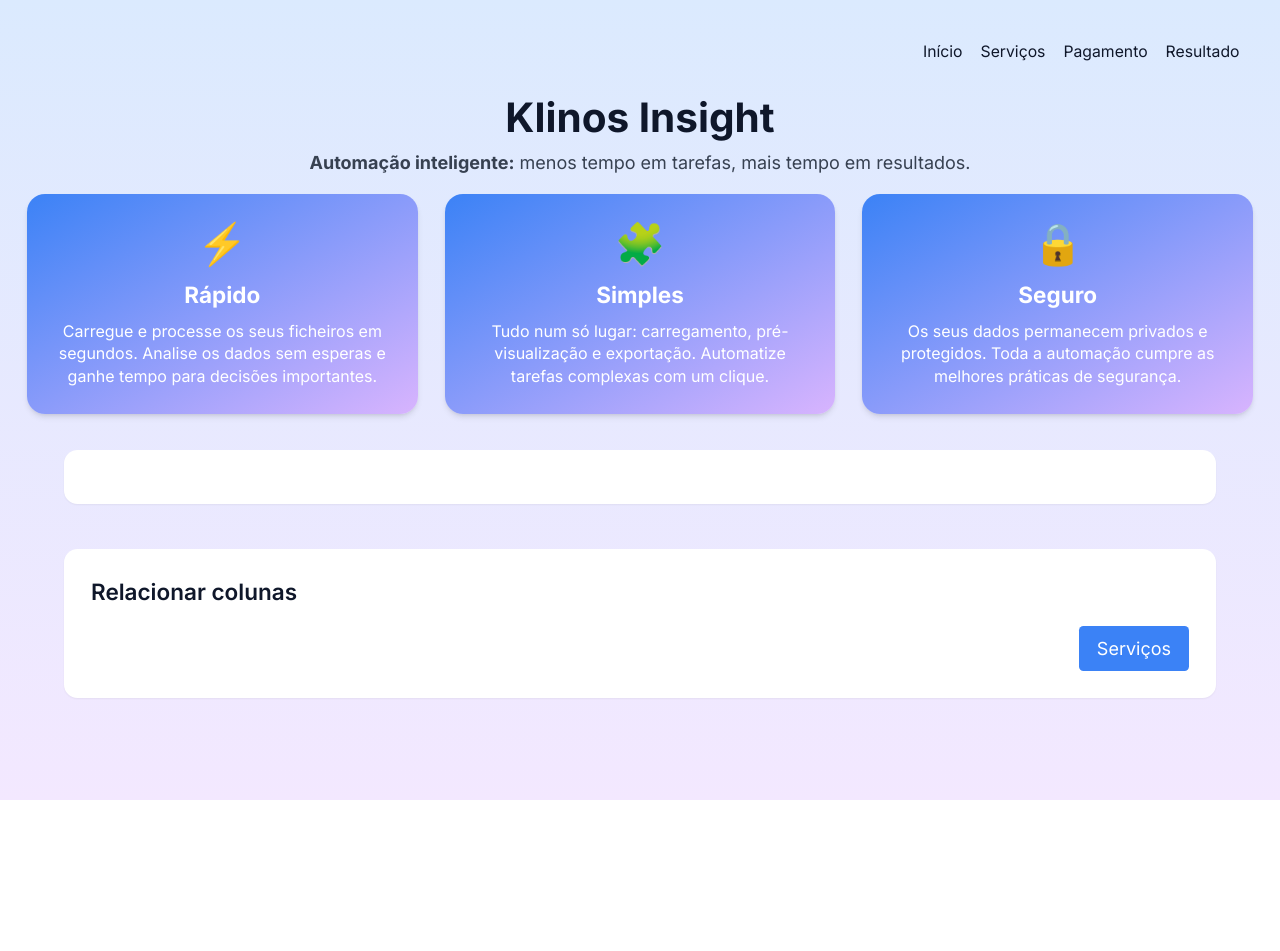
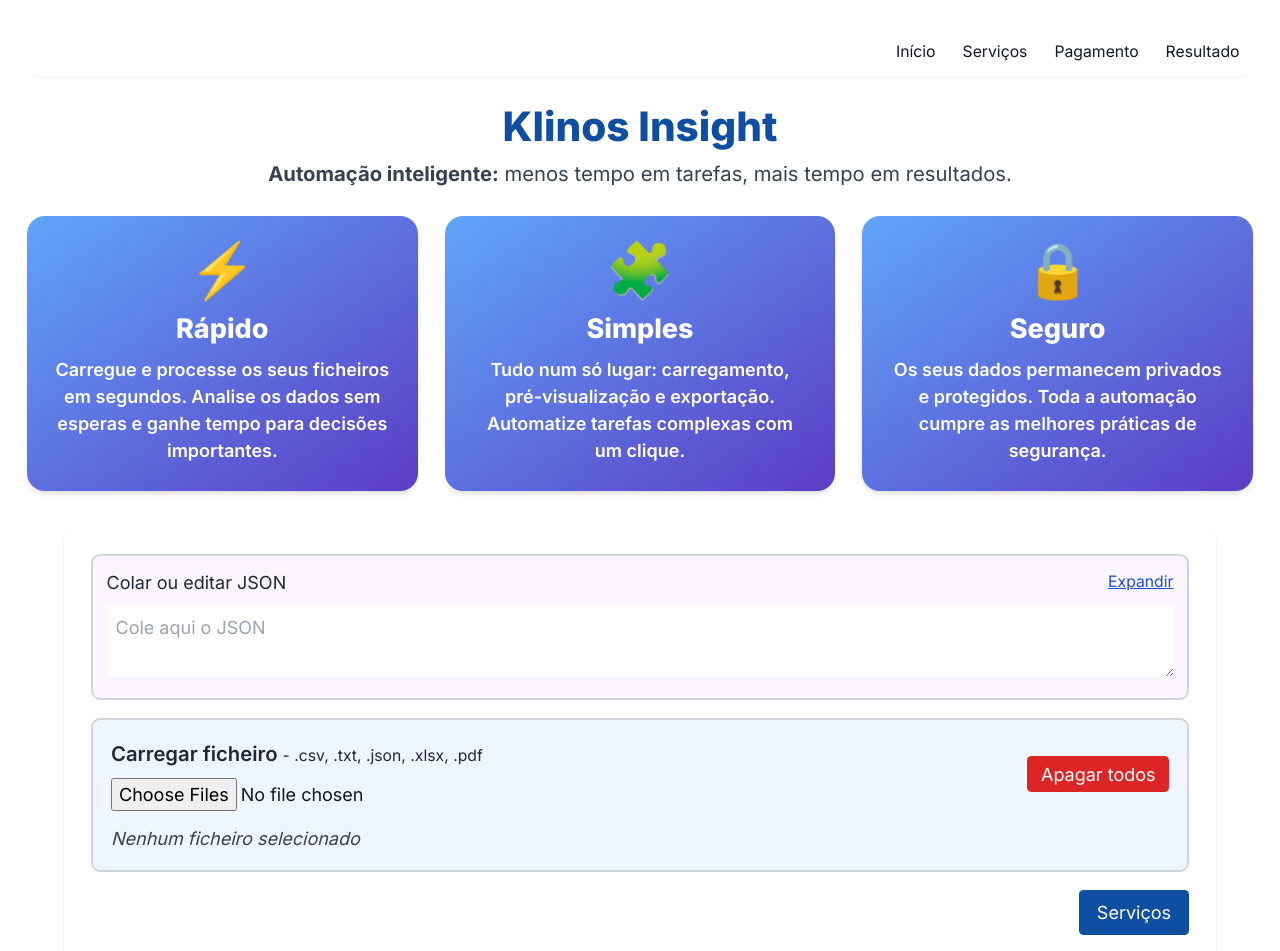
Before and after one commit to klinos3/klinos-App, a React (Create React App) app: page / in a window 1280 px wide. Shown: the top 951 px of the page. Before the commit the page ends 800 px from the top, so only its background shows below. Built offline with nearby package versions, Linux system fonts and the light colour scheme.

Commit message:
update layout estetica

```diff
--- a/src/App.jsx
+++ b/src/App.jsx
@@ -1,4 +1,10 @@
 import React, { useState } from "react";
+
+/* ------------------------------------------------------------------
+  App.jsx
+  - Mantém o layout que combinámos.
+  - Nota: para já não trazemos xlsx/pdf libs para evitar erros de build.
+------------------------------------------------------------------ */
 
 const cards = [
   {
@@ -22,78 +28,68 @@
 ];
 
 export default function App() {
+  // ficheiros carregados (cada objecto: { name, headers: [], rows: [] })
+  const [filesData, setFilesData] = useState([]);
   const [jsonInput, setJsonInput] = useState("");
-  // Cada item: { name, headers: [], rows: [] }
-  const [filesData, setFilesData] = useState([]);
-  // Relações simples: { [fileName]: "colunaEscolhida" }
-  const [relations, setRelations] = useState({});
+  const [jsonExpanded, setJsonExpanded] = useState(false);
+  const [relations, setRelations] = useState({}); // { filename: selectedColumn }
 
-  // Parseadores
   const parseCSV = (text) => {
     const lines = text.split(/\r\n|\n/).filter((l) => l.length);
-    if (lines.length === 0) return { headers: [], rows: [] };
-    const headers = lines[0].split(",").map((h) => h.trim());
-    const rows = lines.slice(1).map((line) => line.split(",").map((c) => c.trim()));
+    const headers = lines.length ? lines[0].split(",").map(h => h.trim()) : [];
+    const rows = lines.slice(1).map((r) => r.split(",").map(c => c.trim()));
     return { headers, rows };
   };
 
-  const parseJSON = (text) => {
+  const parseJSONText = (text) => {
     try {
-      const data = JSON.parse(text);
-      if (Array.isArray(data) && data.length && typeof data[0] === "object") {
-        const headers = Object.keys(data[0]);
-        const rows = data.map((row) => headers.map((h) => String(row[h] ?? "")));
+      const parsed = JSON.parse(text);
+      if (Array.isArray(parsed) && parsed.length && typeof parsed[0] === "object") {
+        const headers = Object.keys(parsed[0]);
+        const rows = parsed.map((o) => headers.map((h) => (o[h] === undefined ? "" : String(o[h]))));
         return { headers, rows };
       }
-      // fallback: mostrar como linhas de texto
-      const lines = text.split(/\r\n|\n/).slice(0, 200);
-      return { headers: ["Conteúdo"], rows: lines.map((l) => [l]) };
-    } catch {
-      const lines = text.split(/\r\n|\n/).slice(0, 200);
-      return { headers: ["Conteúdo"], rows: lines.map((l) => [l]) };
-    }
+    } catch (_) {}
+    const lines = text.split(/\r\n|\n/).slice(0, 200);
+    return { headers: ["Conteúdo"], rows: lines.map(l => [l]) };
   };
 
   const parseTXT = (text) => {
     const lines = text.split(/\r\n|\n/).slice(0, 200);
-    return { headers: ["Conteúdo"], rows: lines.map((l) => [l]) };
+    return { headers: ["Conteúdo"], rows: lines.map(l => [l]) };
   };
 
   const handleFileUpload = async (e) => {
-    const selected = Array.from(e.target.files || []);
-    if (!selected.length) return;
+    const uploadedFiles = Array.from(e.target.files || []);
+    if (!uploadedFiles.length) return;
 
-    const readers = selected.map(
-      (file) =>
+    const parsed = await Promise.all(
+      uploadedFiles.map((file) =>
         new Promise((resolve) => {
           const name = file.name;
+          const lower = name.toLowerCase();
           const reader = new FileReader();
 
-          // CSV
-          if (name.toLowerCase().endsWith(".csv")) {
-            reader.onload = (ev) => {
-              const { headers, rows } = parseCSV(ev.target.result);
-              resolve({ name, headers, rows });
-            };
+          if (lower.endsWith(".csv")) {
+            reader.onload = (ev) => resolve({ name, ...parseCSV(ev.target.result) });
             reader.readAsText(file);
             return;
           }
 
-          // JSON
-          if (name.toLowerCase().endsWith(".json")) {
-            reader.onload = (ev) => {
-              const { headers, rows } = parseJSON(ev.target.result);
-              resolve({ name, headers, rows });
-            };
+          if (lower.endsWith(".json")) {
+            reader.onload = (ev) => resolve({ name, ...parseJSONText(ev.target.result) });
             reader.readAsText(file);
             return;
           }
 
-          // XLSX (por agora, sem lib) → aviso
-          if (
-            name.toLowerCase().endsWith(".xlsx") ||
-            name.toLowerCase().endsWith(".xls")
-          ) {
+          if (lower.endsWith(".txt")) {
+            reader.onload = (ev) => resolve({ name, ...parseTXT(ev.target.result) });
+            reader.readAsText(file);
+            return;
+          }
+
+          // XLSX / PDF: por agora devolve aviso (integraremos depois)
+          if (lower.endsWith(".xlsx") || lower.endsWith(".xls")) {
             resolve({
               name,
               headers: ["Aviso"],
@@ -101,9 +97,7 @@
             });
             return;
           }
-
-          // PDF (por agora, sem lib) → aviso
-          if (name.toLowerCase().endsWith(".pdf")) {
+          if (lower.endsWith(".pdf")) {
             resolve({
               name,
               headers: ["Aviso"],
@@ -112,28 +106,20 @@
             return;
           }
 
-          // TXT / outros
-          reader.onload = (ev) => {
-            const { headers, rows } = parseTXT(ev.target.result);
-            resolve({ name, headers, rows });
-          };
+          // fallback -> ler como texto
+          reader.onload = (ev) => resolve({ name, ...parseTXT(ev.target.result) });
           reader.readAsText(file);
         })
+      )
     );
 
-    const parsed = await Promise.all(readers);
     setFilesData((prev) => [...prev, ...parsed]);
-    // limpar input para permitir re-carregar o mesmo nome
-    e.target.value = "";
+    e.target.value = ""; // permite re-upload do mesmo ficheiro
   };
 
   const removeFile = (name) => {
     setFilesData((prev) => prev.filter((f) => f.name !== name));
-    setRelations((prev) => {
-      const copy = { ...prev };
-      delete copy[name];
-      return copy;
-    });
+    setRelations((prev) => { const c = { ...prev }; delete c[name]; return c; });
   };
 
   const removeAll = () => {
@@ -144,66 +130,162 @@
   const setRelationForFile = (fileName, col) => {
     setRelations((prev) => ({ ...prev, [fileName]: col }));
   };
+
   return (
-    <div className="min-h-screen p-6 bg-gradient-to-b from-blue-100 to-purple-100">
-      {/* Top bar: menus à direita */}
-      <div className="flex justify-end p-3 mb-2 text-sm">
-        <nav className="flex gap-4">
-          <a className="hover:underline cursor-pointer">Início</a>
-          <a className="hover:underline cursor-pointer">Serviços</a>
-          <a className="hover:underline cursor-pointer">Pagamento</a>
-          <a className="hover:underline cursor-pointer">Resultado</a>
-        </nav>
+    <div className="min-h-screen p-6 bg-white">
+      {/* Top bar */}
+      <div className="bg-white/80 flex justify-between items-center p-3 rounded-xl mb-6 shadow-sm">
+        <div /> {/* placeholder left to keep logo centered */}
+        <div className="text-sm flex gap-6">
+          <a className="font-medium hover:underline cursor-pointer">Início</a>
+          <a className="font-medium hover:underline cursor-pointer">Serviços</a>
+          <a className="font-medium hover:underline cursor-pointer">Pagamento</a>
+          <a className="font-medium hover:underline cursor-pointer">Resultado</a>
+        </div>
       </div>
 
-      {/* Nome + frase */}
-      <header className="text-center my-4">
+      {/* Header centralizado */}
+      <header className="text-center mb-6">
         <a
           href="https://www.klinosinsight.com"
           target="_blank"
           rel="noopener noreferrer"
-          className="text-4xl font-bold text-brandBlue hover:underline"
+          className="text-4xl font-extrabold text-klinosBlue"
         >
           Klinos Insight
         </a>
-        <p className="mt-2 text-gray-700 text-base">
+        <p className="mt-2 text-gray-700 text-lg">
           <strong>Automação inteligente:</strong> menos tempo em tarefas, mais tempo em resultados.
         </p>
       </header>
 
-      {/* Dashboards */}
-      <section className="flex flex-col md:flex-row justify-center gap-6 mb-8">
+      {/* Dashboards (texto bold, maior) */}
+      <section className="flex flex-col md:flex-row gap-6 mb-8">
         {cards.map((card, idx) => (
           <div
             key={idx}
-            className="bg-gradient-to-br from-blue-500 to-purple-300 rounded-2xl p-6 flex-1 text-white text-center shadow-md transform transition hover:scale-105"
+            className="bg-gradient-to-br from-blue-400 to-klinosPurple rounded-2xl p-6 flex-1 text-white text-center shadow-md transform transition hover:scale-105"
           >
-            <div className="text-4xl mb-3 font-bold">{card.icon}</div>
-            <h2 className="text-xl font-bold mb-2">{card.title}</h2>
-            <p className="text-sm" style={{ fontSize: "16px" }}>{card.description}</p>
+            <div className="text-5xl mb-3 font-extrabold">{card.icon}</div>
+            <h2 className="text-2xl font-extrabold mb-2">{card.title}</h2>
+            <p className="text-base font-semibold">{card.description}</p>
           </div>
         ))}
       </section>
 
-      {/* Área principal (JSON, Upload, Lista de ficheiros) */}
-      <section className="bg-white p-6 rounded-xl max-w-5xl mx-auto mb-10 shadow-sm">
-        {/* ... mantém todo o código existente desta seção igual */}
+      {/* Área principal: JSON acima, upload e previews */}
+      <section className="bg-white p-6 rounded-xl max-w-5xl mx-auto mb-10 shadow">
+        {/* Colar/editar JSON (altura ~2 linhas por omissão) */}
+        <div className="p-3 border-2 border-gray-300 rounded-lg bg-purple-50 mb-4">
+          <div className="flex justify-between items-center">
+            <label className="text-gray-800 font-medium">Colar ou editar JSON</label>
+            <button
+              onClick={() => setJsonExpanded(!jsonExpanded)}
+              className="text-sm text-blue-700 underline"
+            >
+              {jsonExpanded ? "Reduzir" : "Expandir"}
+            </button>
+          </div>
+          <textarea
+            value={jsonInput}
+            onChange={(e) => setJsonInput(e.target.value)}
+            placeholder="Cole aqui o JSON"
+            className={`w-full p-2 mt-2 rounded text-gray-800 ${jsonExpanded ? "h-40" : "h-16"}`}
+          />
+        </div>
+
+        {/* Upload */}
+        <div className="p-4 border-2 border-gray-300 rounded-lg bg-blue-50 mb-4">
+          <div className="flex flex-col md:flex-row items-start md:items-center justify-between gap-3">
+            <div className="w-full md:w-2/3">
+              <div className="text-gray-800 font-semibold text-lg">
+                Carregar ficheiro <span className="text-sm font-normal">- .csv, .txt, .json, .xlsx, .pdf</span>
+              </div>
+              <input
+                type="file"
+                multiple
+                accept=".csv,.txt,.json,.xlsx,.pdf"
+                onChange={handleFileUpload}
+                className="mt-2"
+              />
+            </div>
+
+            <div className="flex gap-2">
+              <button onClick={removeAll} className="bg-red-600 text-white px-3 py-1 rounded hover:bg-red-700 transition">
+                Apagar todos
+              </button>
+            </div>
+          </div>
+
+          {filesData.length === 0 && <p className="text-gray-700 italic mt-3">Nenhum ficheiro selecionado</p>}
+        </div>
+
+        {/* Lista de ficheiros com preview (máx 5 linhas por ficheiro) */}
+        {filesData.map((f, index) => (
+          <div key={f.name + index} className="mb-4 border border-gray-200 rounded-lg bg-white">
+            <div className="flex justify-between items-center px-3 py-2 border-b border-gray-200">
+              <p className="font-semibold text-gray-800">
+                Ficheiro {index + 1}: {f.name} — {f.headers.length} colunas, {f.rows.length} linhas
+              </p>
+              <button onClick={() => removeFile(f.name)} className="text-red-600 hover:text-red-800">🗑️</button>
+            </div>
+
+            <div className="overflow-x-auto max-w-full p-3">
+              <table className="min-w-full text-left border-separate border-spacing-0">
+                <thead>
+                  <tr className="bg-gray-100">
+                    { (f.headers.length ? f.headers : ["Conteúdo"]).map((h, i) => (
+                      <th key={i} className="px-2 py-1 border border-gray-200 text-gray-800 whitespace-nowrap text-sm">{h}</th>
+                    )) }
+                  </tr>
+                </thead>
+                <tbody>
+                  {f.rows.slice(0, 5).map((row, rIdx) => (
+                    <tr key={rIdx} className={rIdx % 2 === 0 ? "bg-white" : "bg-gray-50"}>
+                      {row.map((cell, cIdx) => (
+                        <td key={cIdx} className="px-2 py-1 border border-gray-200 text-gray-800 text-sm whitespace-nowrap">{String(cell ?? "")}</td>
+                      ))}
+                    </tr>
+                  ))}
+                </tbody>
+              </table>
+            </div>
+          </div>
+        ))}
+
+        {/* Botão Serviços */}
+        <div className="flex justify-end mt-4">
+          <a href="/servicos" className="bg-klinosBlue text-white rounded px-4 py-2 hover:opacity-90 transition">Serviços</a>
+        </div>
       </section>
 
       {/* Relacionar colunas */}
-      <section className="bg-white p-6 rounded-xl max-w-5xl mx-auto mb-10 shadow-sm">
-        <h3 className="text-xl font-semibold mb-4">Relacionar colunas</h3>
-        {/* ... mantém todo o código existente desta seção igual */}
+      <section className="bg-white p-6 rounded-xl max-w-5xl mx-auto mb-16 shadow">
+        <h3 className="text-2xl font-semibold mb-4">Relacionar colunas</h3>
+        {filesData.length > 1 ? (
+          <>
+            {filesData.map((file) => (
+              <div key={file.name} className="mb-3">
+                <label className="block font-medium mb-1 text-gray-800">{file.name}</label>
+                <select
+                  className="border p-2 rounded w-full"
+                  onChange={(e) => setRelationForFile(file.name, e.target.value)}
+                  value={relations[file.name] || ""}
+                >
+                  <option value="">-- escolher coluna chave --</option>
+                  {file.headers.map((col, i) => <option key={i} value={col}>{col}</option>)}
+                </select>
+              </div>
+            ))}
 
-        {/* Novo botão Serviços abaixo */}
-        <div className="flex justify-end mt-4">
-          <a
-            href="/servicos"
-            className="bg-blue-500 text-white rounded px-4 py-2 hover:bg-blue-600 transition"
-          >
-            Serviços
-          </a>
-        </div>
+            <div className="mt-4">
+              <p className="text-sm text-gray-700">Relações guardadas (por ficheiro):</p>
+              <pre className="bg-gray-50 p-2 rounded mt-2 text-sm text-gray-800">{JSON.stringify(relations, null, 2)}</pre>
+            </div>
+          </>
+        ) : (
+          <p className="text-gray-600 italic">Carregue pelo menos 2 ficheiros para relacionar colunas.</p>
+        )}
       </section>
     </div>
   );
```
